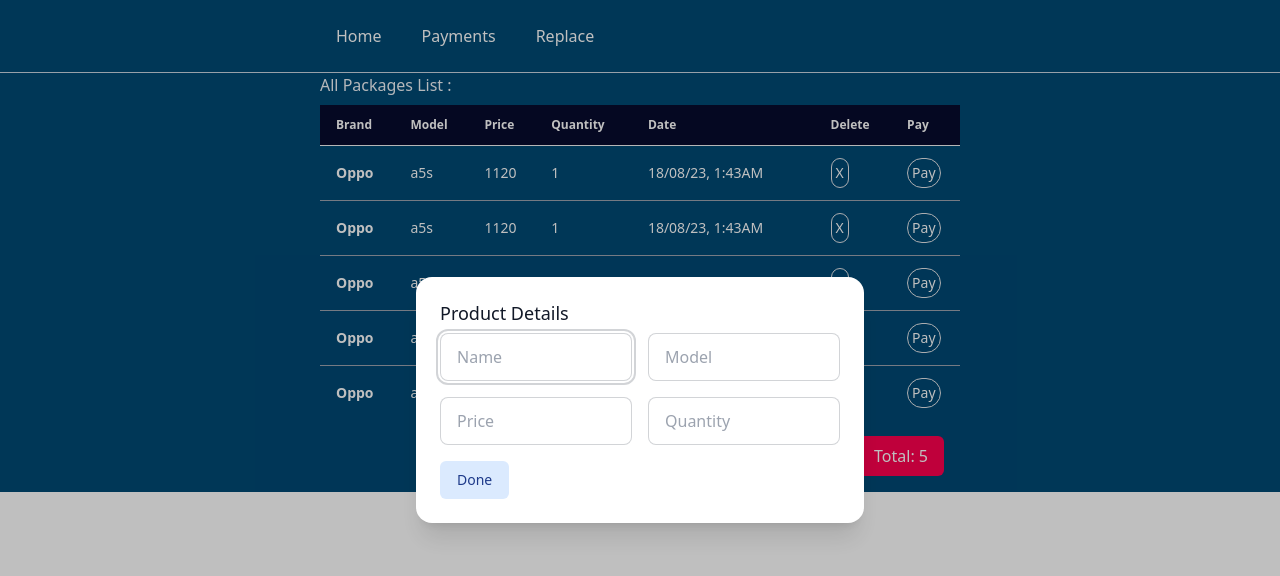
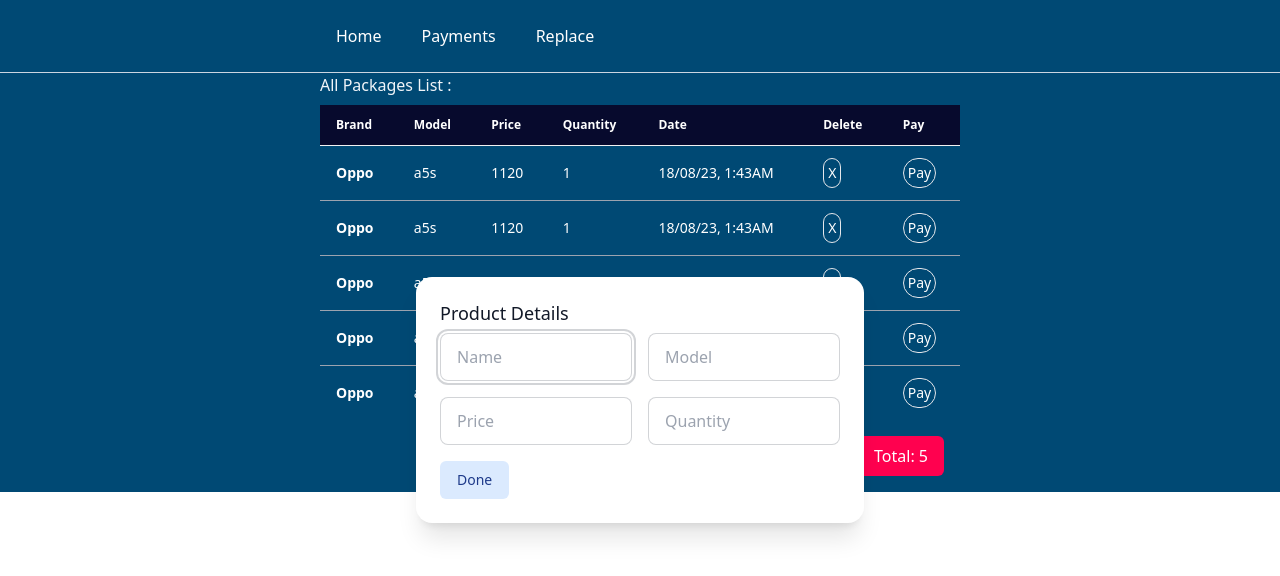
Before and after one commit to ashaansojib/st-packages-management, a React (Vite) app: page / in a window 1280 px wide. Both pictures are taken after a click on the button "Add Package". Shown: the top 576 px of the page. Built offline with nearby package versions, Linux system fonts and the light colour scheme.

Commit message:
add text color

```diff
--- a/src/index.css
+++ b/src/index.css
@@ -9,6 +9,3 @@ body{
 .my-container{
     @apply max-w-screen-sm mx-auto
 }
-.table :where(th, td){
-    padding-right: 0;
-}
--- a/src/packageManage/Packages.jsx
+++ b/src/packageManage/Packages.jsx
@@ -72,7 +72,7 @@ const Packages = () => {
                         leaveFrom="opacity-100"
                         leaveTo="opacity-0"
                     >
-                        <div className="fixed inset-0 bg-black bg-opacity-25" />
+                        <div className="fixed inset-0" />
                     </Transition.Child>
 
                     <div className="fixed inset-0 overflow-y-auto">
@@ -93,11 +93,11 @@ const Packages = () => {
                                     >
                                         Product Details
                                     </Dialog.Title>
-                                    <div className="mt-2 grid grid-cols-2 gap-4">
-                                    <input type="text" placeholder="Name" className="input input-bordered w-full" />
-                                    <input type="text" placeholder="Model" className="input input-bordered w-full" />
-                                    <input type="text" placeholder="Price" className="input input-bordered w-full" />
-                                    <input type="text" placeholder="Quantity" className="input input-bordered w-full" />
+                                    <div className="mt-2 grid grid-cols-2 gap-4 text-black">
+                                        <input type="text" placeholder="Name" className="input input-bordered w-full" />
+                                        <input type="text" placeholder="Model" className="input input-bordered w-full" />
+                                        <input type="text" placeholder="Price" className="input input-bordered w-full" />
+                                        <input type="text" placeholder="Quantity" className="input input-bordered w-full" />
                                     </div>
 
                                     <div className="mt-4">
```
